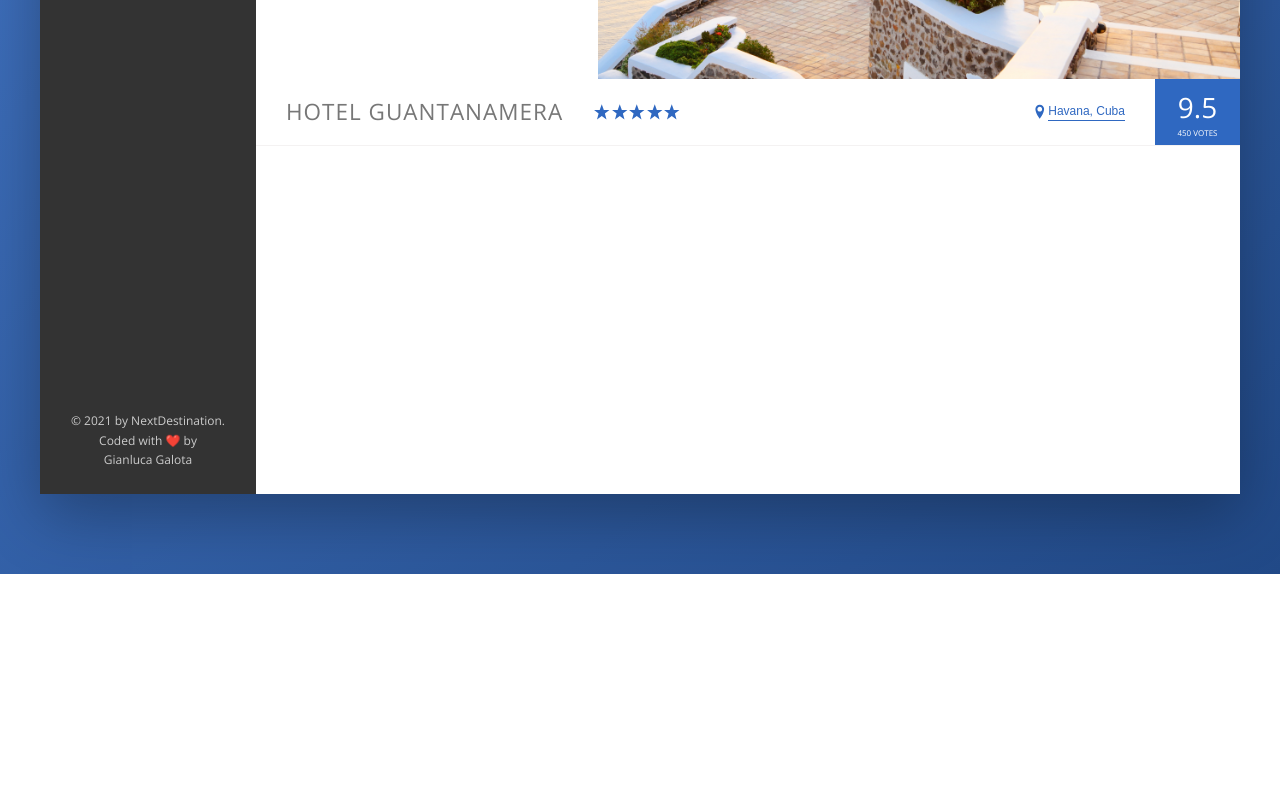
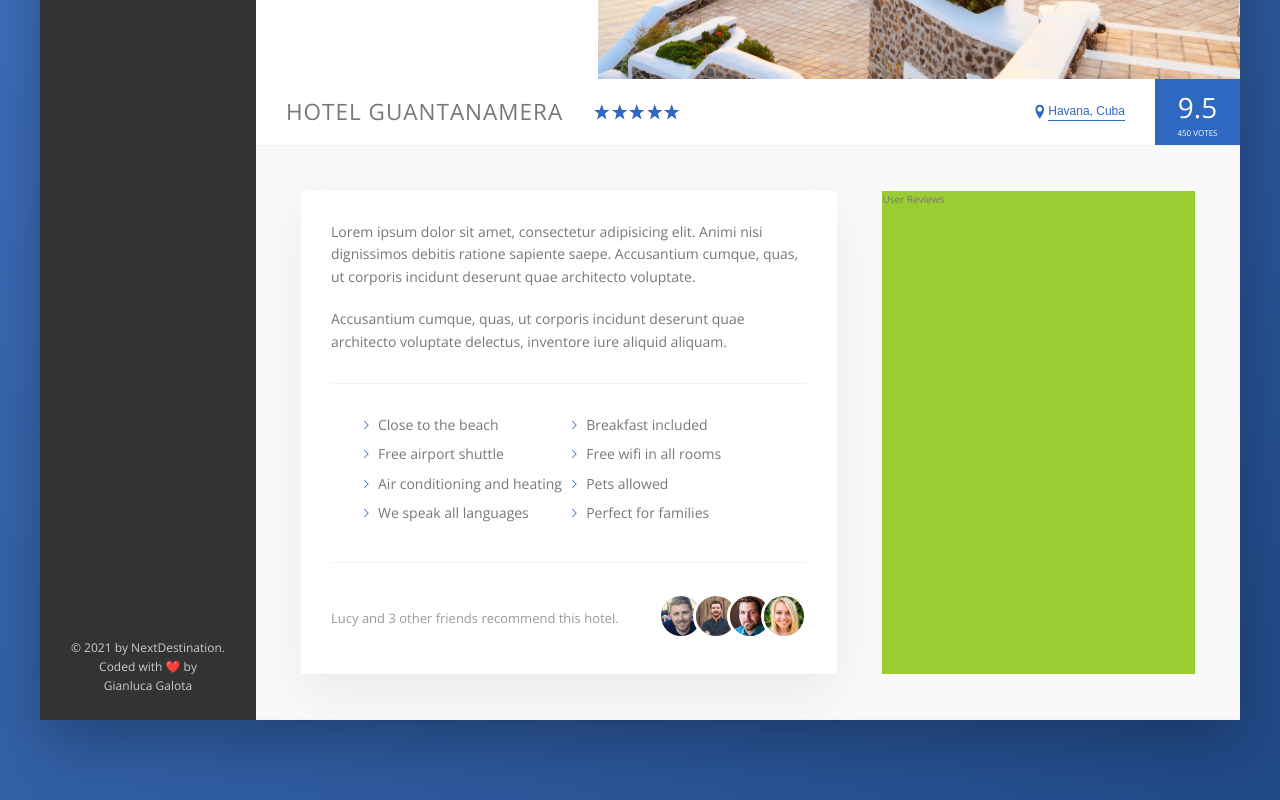
Before and after one commit to ThorOnTheRocks/NextDestination, a website: page index.html in a window 1280 px wide. Shown: the part 456-1256 px from the top of the page. Before the commit the page ends 1030 px from the top, so only its background shows below. Drawn offline with nearby package versions, Linux system fonts and the light colour scheme.

Commit message:
description styled

```diff
--- a/index.html
+++ b/index.html
@@ -139,6 +139,45 @@
               <div class="overview__rating-count">450 votes</div>
             </div>
           </div>
+
+          <div class="detail">
+            <div class="description">
+              <p class="paragraph">
+                Lorem ipsum dolor sit amet, consectetur adipisicing elit. Animi nisi dignissimos debitis ratione sapiente saepe. Accusantium cumque, quas, ut corporis incidunt deserunt quae architecto voluptate.
+              </p>
+              <p class="paragraph">
+                Accusantium cumque, quas, ut corporis incidunt deserunt quae architecto voluptate delectus, inventore iure aliquid aliquam.
+
+              </p>
+              <ul class="list">
+                <li class="list__item">Close to the beach</li>
+                <li class="list__item">Breakfast included</li>
+                <li class="list__item">Free airport shuttle</li>
+                <li class="list__item">Free wifi in all rooms</li>
+                <li class="list__item">Air conditioning and heating</li>
+                <li class="list__item">Pets allowed</li>
+                <li class="list__item">We speak all languages</li>
+                <li class="list__item">Perfect for families</li>
+              </ul>
+
+              <div class="recommend">
+                <p class="recommend__count">
+                  Lucy and 3 other friends recommend this hotel.
+                </p>
+                <div class="recommend__friends">
+                  <img src="img/user-3.jpg" alt="Friend 1" class="recommend__photo">
+                  <img src="img/user-4.jpg" alt="Friend 2" class="recommend__photo">
+                  <img src="img/user-5.jpg" alt="Friend 3" class="recommend__photo">
+                  <img src="img/user-6.jpg" alt="Friend 4" class="recommend__photo">
+                </div>
+              </div>
+            </div>
+
+            <div class="user-reviews">
+              User Reviews
+            </div>
+
+
         </main>
       </div>
     </div>
--- a/sass/_base.scss
+++ b/sass/_base.scss
@@ -23,6 +23,9 @@
   --color-grey-dark-3: #999;
 
   --shadow-dark: 0 2rem 6rem rgba(0, 0, 0, .3);
+  --shadow-light: 0 2rem 5rem rgba(0, 0, 0, .06);
+
+  --line: 1px solid var(--color-grey-light-2);
 
 }
 
--- a/sass/_components.scss
+++ b/sass/_components.scss
@@ -337,3 +337,85 @@
     box-shadow: none;
   }
 }
+
+////////////////////////////////
+// PARAGRAPH
+
+.paragraph:not(:last-of-type) {
+  margin-bottom: 2rem;
+}
+
+
+
+////////////////////////////////
+// LIST
+.list {
+  list-style: none;
+  margin: 3rem 0;
+  padding: 3rem;
+  border-top: var(--line);
+  border-bottom: var(--line);
+
+  display: flex;
+  flex-wrap: wrap;
+
+  &__item {
+    flex: 0 0 50%;
+    margin-bottom: .7rem;
+  }
+
+  &__item::before {
+    content: "";
+    display: inline-block;
+    height: 1rem;
+    width: 1rem;
+    margin-right: .7rem;
+
+    // Older browsers
+    // background-image: url(../img/chevron-thin-right.svg);
+    // background-size: cover;
+
+    //Newer browsers - masks
+    background-color: var(--color-primary);
+    -webkit-mask-image: url(../img/chevron-thin-right.svg);
+    -webkit-mask-size: cover;
+    mask-image: url(../img/chevron-thin-right.svg);
+    mask-size: cover;
+
+
+  }
+}
+
+
+
+
+////////////////////////////////
+// RECOMMEND
+
+.recommend {
+  font-size: 1.3rem;
+  color: var(--color-grey-dark-3);
+
+  display: flex;
+  align-items: center;
+
+  &__count {
+    margin-right: auto;
+  }
+
+  &__friends {
+
+  }
+
+  &__photo {
+    box-sizing: content-box;
+    height: 4rem;
+    width: 4rem;
+    border-radius: 50%;
+    border: 3px solid #fff;
+
+    &:not(:last-child) {
+      margin-right: -1.5rem;
+    }
+  }
+}
--- a/sass/_layout.scss
+++ b/sass/_layout.scss
@@ -34,8 +34,27 @@
   background-color: #fff;
 
   // TEST
-
-  height: 80rem;
   flex: 1;
 
 }
+
+.detail {
+  display: flex;
+  padding: 4.5rem;
+  background-color: var(--color-grey-light-1);
+  border-bottom: var(--line);
+}
+
+.description {
+  font-size: 1.4rem;
+  background-color: #fff;
+  box-shadow: var(--shadow-light);
+  padding: 3rem;
+  flex: 0 0 60%;
+  margin-right: 4.5rem;
+}
+
+.user-reviews {
+  background-color: yellowgreen;
+  flex: 1;
+}
```
Also changed, not shown: css/style.css, img/SVG/chevron-thin-right copy.svg (added).
